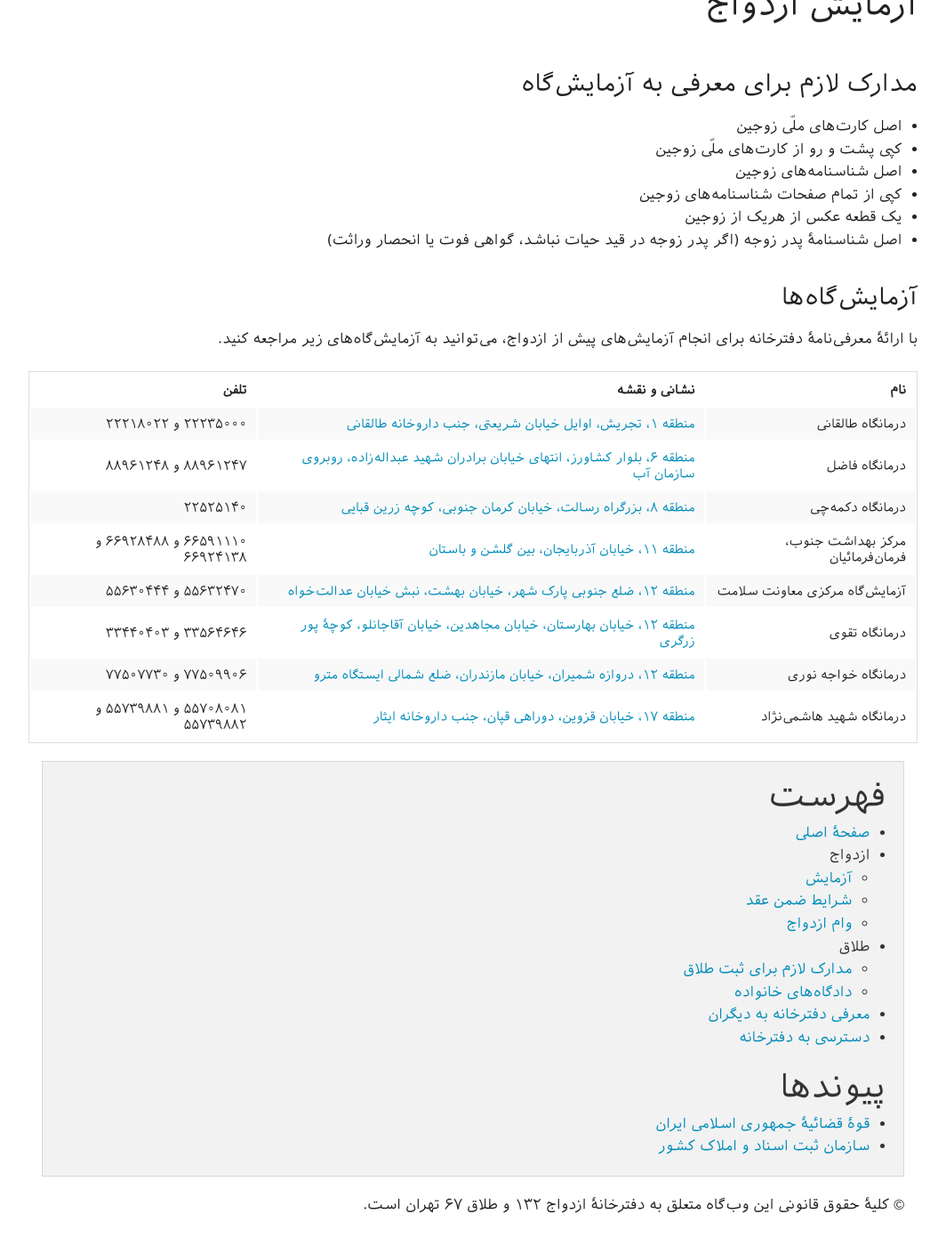
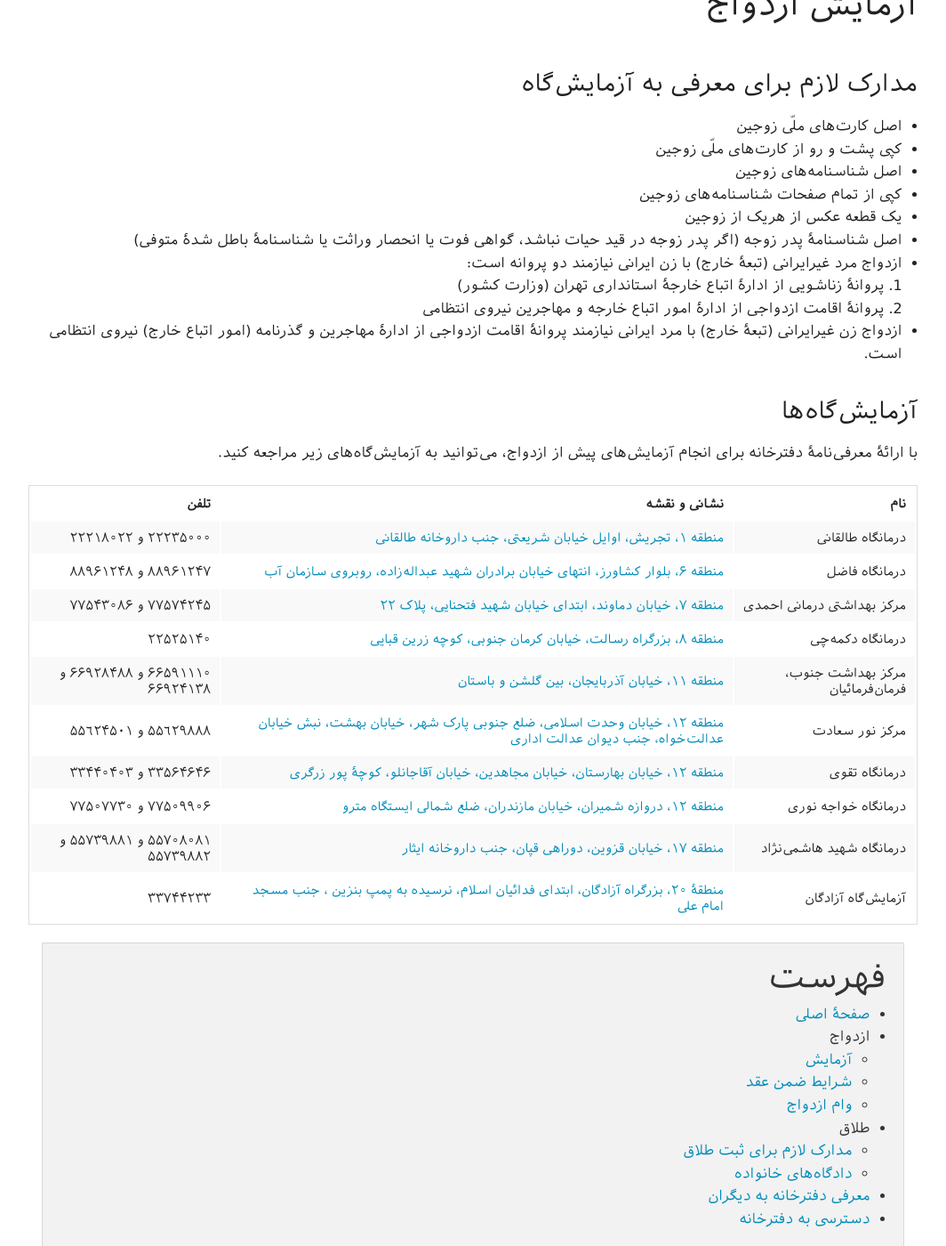
Before and after one commit to sardaftar/sardaftar.github.io, a Jekyll site: the page built from azmayesh/index.html, in a window 1280 px wide and 1400 px high, scrolled down 351 px. Shown: the whole window at 89% size, without its empty margins (108-1172 px from the left). Built offline with Jekyll 4.4.1, drawn with Linux system fonts in a browser that asks for light colours; some web fonts are replaced; Markdown is read by kramdown in place of the engine named in the settings; before the commit the page ends 1717 px from its top, so only the background shows below that; some of the changed text lies outside the part shown.

Commit message:
Updated several pages.

```diff
--- a/_layouts/page-layout.html
+++ b/_layouts/page-layout.html
@@ -51,7 +51,9 @@
           <h2>پیوندها</h2>
           <ul>
             <li><a href="http://www.dadiran.ir">قوهٔ قضائیهٔ جمهوری اسلامی ایران</a></li>
+            <li><a href="http://www.adliran.ir">خدمات الکترونیک قضایی</a></li>
             <li><a href="http://www.ssaa.ir">سازمان ثبت اسناد و املاک کشور</a></li>
+            <li><a href="http://www.notary.ir">کانون سردفتران و دفتریاران</a></li>
           </ul>
       </div>
     </div>
--- a/azmayesh/index.html
+++ b/azmayesh/index.html
@@ -24,7 +24,21 @@ layout: page-layout
 یک قطعه عکس از هریک از زوجین
 </li>
 <li>
-اصل شناسنامهٔ پدر زوجه (اگر پدر زوجه در قید حیات نباشد، گواهی فوت یا انحصار وراثت)
+اصل شناسنامهٔ پدر زوجه (اگر پدر زوجه در قید حیات نباشد، گواهی فوت یا انحصار وراثت یا شناسنامهٔ باطل شدهٔ متوفی)
+</li>
+<li>
+ازدواج مرد غیرایرانی (تبعهٔ خارج) با زن ایرانی نیازمند دو پروانه است:
+<ol>
+<li>
+پروانهٔ زناشویی از ادارهٔ اتباع خارجهٔ استانداری تهران (وزارت کشور)
+</li>
+<li>
+پروانهٔ اقامت ازدواجی از ادارهٔ امور اتباع خارجه و مهاجرین نیروی انتظامی
+</li>
+</ol>
+</li>
+<li>
+ازدواج زن غیرایرانی (تبعهٔ خارج) با مرد ایرانی نیازمند پروانهٔ اقامت ازدواجی از ادارهٔ مهاجرین و گذرنامه (امور اتباع خارج) نیروی انتظامی است.
 </li>
 </ul>
 
@@ -73,6 +87,21 @@ layout: page-layout
 ۸۸۹۶۱۲۴۷ و ۸۸۹۶۱۲۴۸
 </td>
 </tr>
+
+<tr>
+<td>
+مرکز بهداشتی درمانی احمدی
+</td>
+<td>
+<a href="http://maps.google.com/maps?q=35.705762,+51.459360+(مرکز+بهداشتی+درمانی+احمدی)&iwloc=A&hl=fa">
+منطقه ۷، خیابان دماوند، ابتدای خیابان شهید فتحنایی، پلاک ۲۲
+</a>
+</td>
+<td>
+۷۷۵۷۴۲۴۵ و ۷۷۵۴۳۰۸۶
+</td>
+</tr>
+
 <tr>
 <td>
 درمانگاه دکمه‌چی
@@ -103,15 +132,15 @@ layout: page-layout
 
 <tr>
 <td>
-آزمایش‌گاه مرکزی معاونت سلامت
+مرکز نور سعادت
 </td>
 <td>
-<a href="http://maps.google.com/maps?q=35.681505,+51.412041+(آزمایشگاه+مرکزی+معاونت+سلامت)&iwloc=A&hl=fa">
-منطقه ۱۲، ضلع جنوبی پارک شهر، خیابان بهشت، نبش خیابان عدالت‌خواه
+<a href="http://maps.google.com/maps?q=35.681505,+51.412041+(مرکز+نور+سعادت)&iwloc=A&hl=fa">
+منطقه ۱۲، خیابان وحدت اسلامی، ضلع جنوبی پارک شهر، خیابان بهشت، نبش خیابان عدالت‌خواه، جنب دیوان عدالت اداری
 </a>
 </td>
 <td>
-۵۵۶۳۲۴۷۰ و ۵۵۶۳۰۴۴۴
+۵۵٦۲۹٨٨٨ و ۵۵٦۲۴۵٠۱
 </td>
 </tr>
 <tr>
@@ -127,7 +156,6 @@ layout: page-layout
 ۳۳۵۶۴۶۴۶ و ۳۳۴۴۰۴۰۳
 </td>
 </tr>
-
 
 <tr>
 <td>
@@ -157,4 +185,18 @@ layout: page-layout
 </td>
 </tr>
 
+<tr>
+<td>
+آزمایش‌گاه آزادگان
+</td>
+<td>
+<a href="http://maps.google.com/maps?q=35.624518,+51.436928+(آزمایش‌گاه+آزادگان)&iwloc=A&hl=fa">
+منطقهٔ ۲۰، بزرگراه آزادگان، ابتدای فدائیان اسلام، نرسیده به پمپ بنزین ، جنب مسجد امام علی
+</a>
+</td>
+<td>
+۳۳۷۴۴۲۳۳
+</td>
+</tr>
+
 </table>
--- a/dastresi/index.html
+++ b/dastresi/index.html
@@ -32,7 +32,7 @@ layout: page-layout
 خیابان شهید عضدی، کوچه پزشک،
 </div></div>
 <div class="row"><div class="large-6 medium-6 small-6 columns">
-ساختمان ۱۲، طبقه هفتم، واحد ۴۹
+پلاک ۱۴، طبقه هفتم، واحد ۴۹
 </div></div>
 <div class="row"><div class="large-6 medium-6 small-6 columns">
 کد پستی: ۱۵۹۷۶۱۴۶۳۹
```
Also changed, not shown: talagh/index.html (+15 -1 lines).
